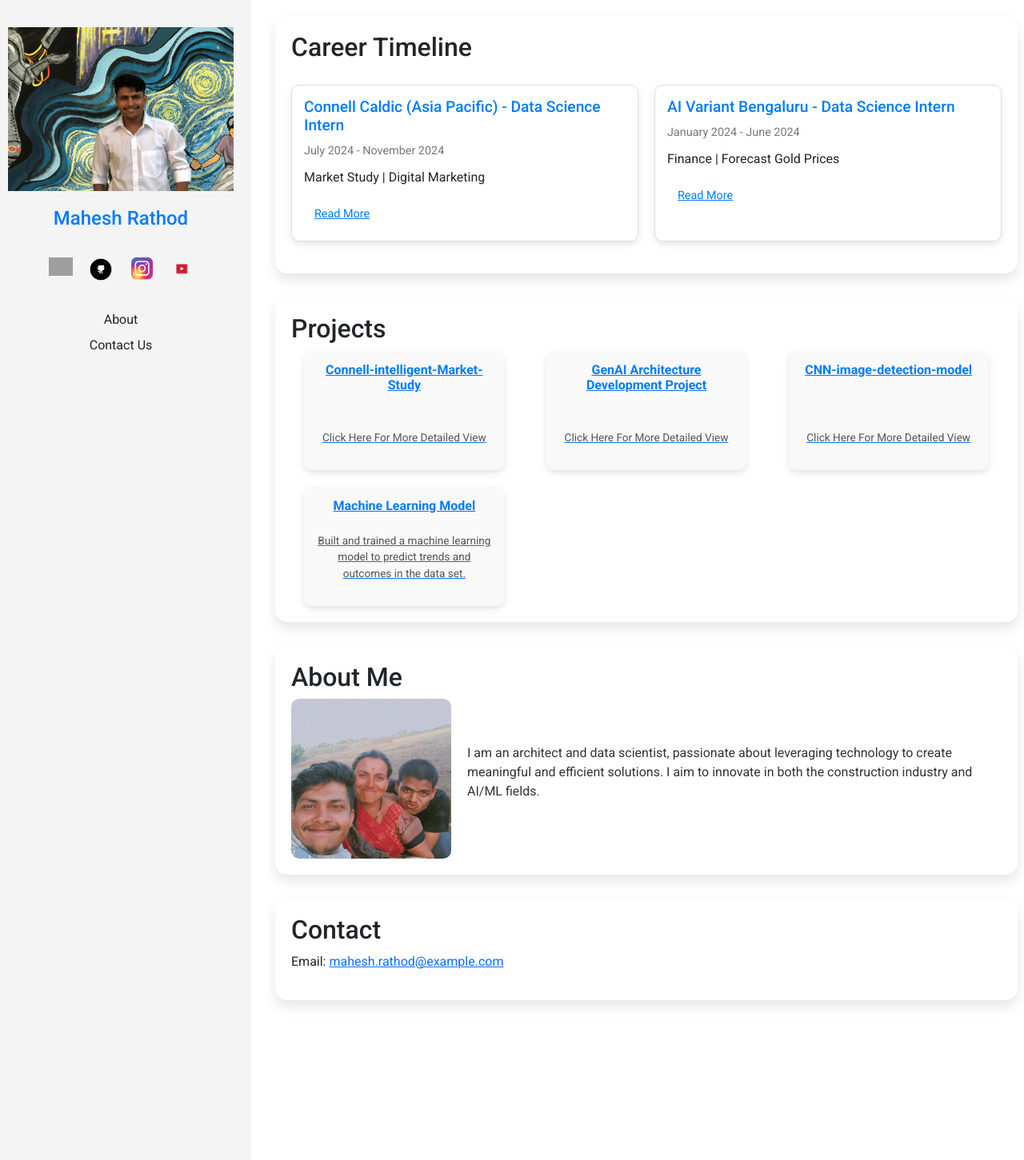
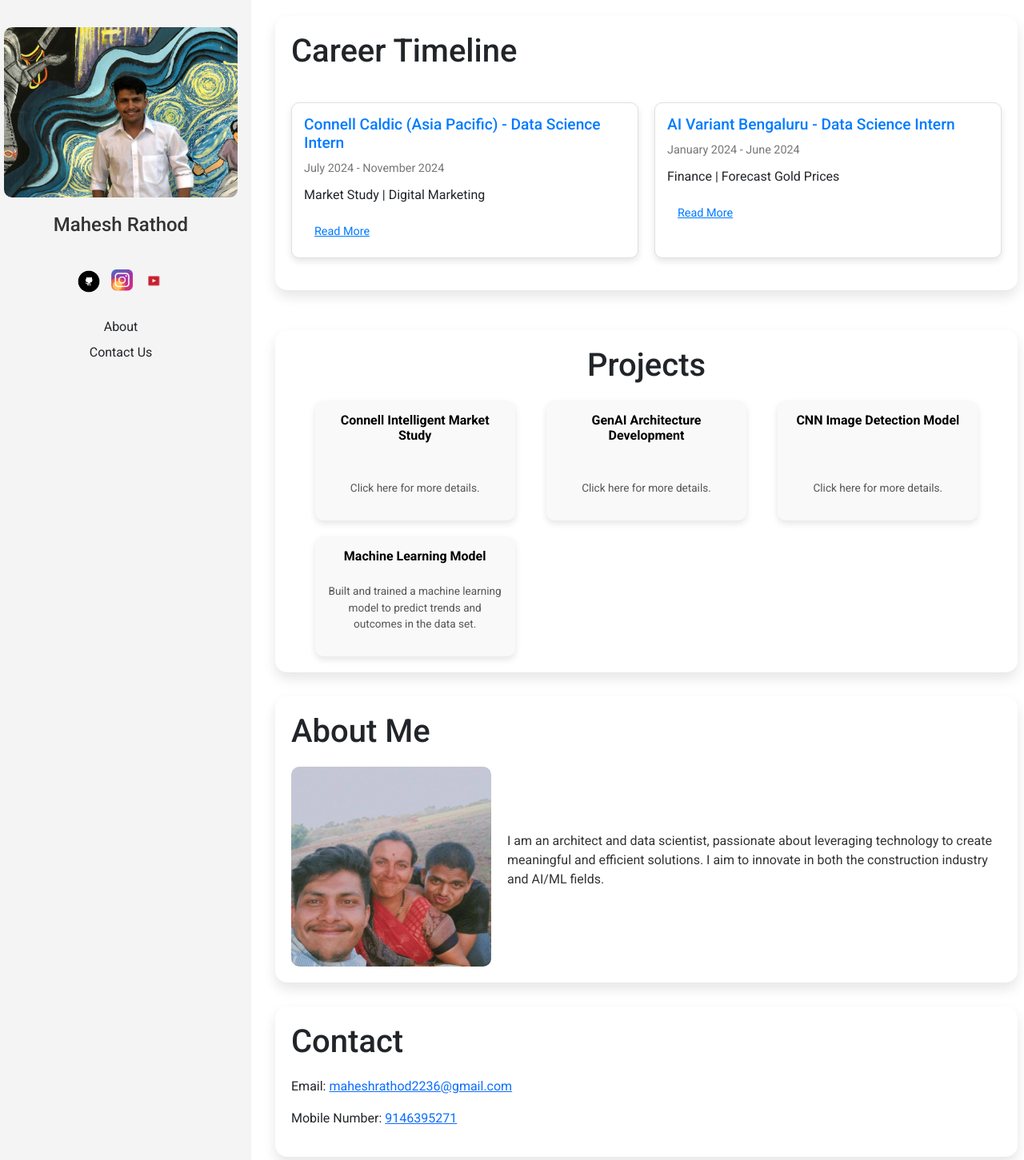
Before and after one commit to R-Mahesh45/web-site-portfolio, a Flask app: page / in a window 1280 px wide. Shown: the top 1451 px of the page at 80% size. Run offline with Flask 3, Linux system fonts and the light colour scheme; grey boxes are pictures that could not be loaded.

Commit message:
done changes
done chamges

```diff
--- a/templates/home.html
+++ b/templates/home.html
@@ -35,23 +35,29 @@
     }
 
     .profile-photo {
-      width: calc(100% - 20px);
+      width: calc(100% - 10px);
       height: auto;
       object-fit: cover;
       margin: 10px auto;
-      border-radius: 0;
+      border-radius: 10px; /* This makes the photo have rounded corners */
     }
 
     .name {
       font-size: 1.5em;
       font-weight: 500;
       margin-top: 10px;
-      color: #007bff;
+      color: #333;
+    }
+
+    .social-links {
+      display: flex;
+      justify-content: center;
+      margin-top: 10px;
     }
 
     .social-links img {
       width: 30px;
-      margin: 10px;
+      margin: 5px; /* Reduced margin for tighter spacing */
     }
 
     .right-content {
@@ -76,6 +82,66 @@
       transform: translateY(-10px);
       box-shadow: 0px 12px 24px rgba(0, 0, 0, 0.2);
     }
+    /* Styling for the Projects Section */
+    #projects {
+      text-align: center;
+      margin-top: 50px;
+    }
+
+    h2 {
+      font-family: 'Roboto', sans-serif;
+      font-size: 2.5rem;
+      margin-bottom: 20px;
+    }
+
+    .projects-grid {
+      display: grid;
+      grid-template-columns: repeat(auto-fit, minmax(250px, 1fr));
+      gap: 20px;
+      max-width: 1200px;
+      margin: 0 auto;
+      padding: 0 20px;
+    }
+
+    .project-card {
+      display: block;
+      background: #222;
+      color: #fff;
+      border-radius: 12px;
+      padding: 20px;
+      text-decoration: none;
+      box-shadow: 0 4px 8px rgba(0, 0, 0, 0.2);
+      transition: transform 0.3s ease, box-shadow 0.3s ease;
+      text-align: center;
+    }
+
+    .project-card h5 {
+      font-size: 1.5rem;
+      font-weight: bold;
+      margin-bottom: 10px;
+    }
+
+    .project-card p {
+      font-size: 1rem;
+      color: #ddd;
+    }
+
+    .project-card:hover {
+      transform: translateY(-5px);
+      box-shadow: 0 8px 16px rgba(0, 0, 0, 0.3);
+    }
+
+    .project-card:focus, .project-card:hover {
+      outline: none;
+    }
+
+    @media (max-width: 768px) {
+      .projects-grid {
+        grid-template-columns: 1fr;
+        padding: 0;
+      }
+    }
+
 
     .projects-grid {
       display: grid;
@@ -105,7 +171,7 @@
     .project-card h5 {
       font-size: 1em;
       font-weight: bold;
-      color: #007bff;
+      color: black;
       margin-bottom: 8px;
       text-align: center;
     }
@@ -218,8 +284,8 @@
     }
 
     .about-me img {
-      width: 200px;
-      height: 200px;
+      width: 250px;
+      height: 250px;
       object-fit: cover;
       border-radius: 10px;
     }
@@ -285,9 +351,6 @@
         <img src="static/profile.jpg" alt="Your Photo" class="profile-photo">
         <h2 class="name">Mahesh Rathod</h2>
         <div class="social-links d-flex justify-content-center mt-3">
-          <a href="https://www.linkedin.com/in/mahesh-rathod-83a9a1278?utm_source=share&utm_campaign=share_via&utm_content=profile&utm_medium=android_app" target="_blank">
-            <img src="https://upload.wikimedia.org/wikipedia/commons/7/7a/LinkedIn_logo_2013.svg" alt="LinkedIn" width="30">
-          </a>
           <a href="https://github.com/R-Mahesh45" target="_blank">
             <img src="static/github.png" alt="GitHub">
           </a>
@@ -318,7 +381,16 @@
                 Read More
               </button>
               <div class="collapse" id="details1">
-                <p>🚀 Data Science & Web Scraping Projects 🚀</p>
+                <p>🚀 Data Science & Web Scraping Projects 🚀
+                🔍 Text Mining Project: Mastered the art of data extraction from dynamic PDFs using dpydf2, tabula-py, and pandas. Applied advanced text mining techniques to clean and analyze data, uncovering actionable insights and identifying key patterns. 📊🔎
+
+                🌐 Web Scraping for Digital Marketing: Spearheaded a successful project to scrape flavor and ingredient data from Indiamart using Selenium and BeautifulSoup. 📈 Expanded the dataset from 60 to over 2,000 rows, boosting product and seller insights by leaps and bounds. 📦✨
+
+                📊 Industry Reporting: Collaborated with global teams in Thailand 🇹🇭 and Brazil 🇧🇷 to create comprehensive Power BI reports for ingredient analysis. Leveraged DAX, Power Query, and bridge tables to drive data insights. 📈💼
+
+                📊 Portfolio Analysis: Partnered with a business analyst from Brazil to craft interactive Power BI dashboards, using advanced DAX functions, slicers, and filters for a dynamic, user-friendly experience. 📊🎯
+
+                🌍 Global Collaboration: Gained invaluable insights and best practices through teamwork with international colleagues like Danies (Thailand) and Raphael (Brazil), all under the mentorship of senior team leaders. 🤝🌟</p>
               </div>
             </div>
 
@@ -330,7 +402,18 @@
                 Read More
               </button>
               <div class="collapse" id="details2">
-                <p>💰 Gold Price Prediction Model 💰</p>
+                <p>💰 Gold Price Prediction Model 💰
+                📊 Data Cleaning & Exploration: Conducted thorough data cleaning, manipulation, and exploratory data analysis (EDA) on time-series data, ensuring high-quality input for predictive modeling. 🔍📅
+
+                🔧 Model Development & Deployment: Built and deployed a prediction model using Streamlit, turning insights into real-time predictions. 🚀📈
+
+                📉 Time Series Analysis: Performed detailed time series analysis on gold price data from 2016 to 2021, identifying key patterns and trends across various time intervals. ⏳📉
+
+                🔮 Forecasting Future Prices: Developed a time series forecasting model to predict day-wise gold prices, enhancing decision-making for financial strategies. 💡💰
+
+                📈 Performance Optimization: After optimizing the model, its accuracy soared from 76% to 97%, showcasing my expertise in financial data analysis and predictive modeling. 🔝✅
+
+                Jan 2024 – Mar 2024</p>
               </div>
             </div>
           </div>
@@ -338,20 +421,21 @@
 
 
         <!-- Projects Section -->
+        <!-- Projects Section -->
         <section id="projects" class="card-section">
           <h2>Projects</h2>
           <div class="projects-grid">
             <a href="project1.html" class="project-card">
-              <h5>Connell-intelligent-Market-Study</h5>
-              <p>Click Here For More Detailed View</p>
+              <h5>Connell Intelligent Market Study</h5>
+              <p>Click here for more details.</p>
             </a>
             <a href="project2.html" class="project-card">
-              <h5>GenAI Architecture Development Project</h5>
-              <p>Click Here For More Detailed View</p>
+              <h5>GenAI Architecture Development</h5>
+              <p>Click here for more details.</p>
             </a>
             <a href="project3.html" class="project-card">
-              <h5>CNN-image-detection-model</h5>
-              <p>Click Here For More Detailed View</p>
+              <h5>CNN Image Detection Model</h5>
+              <p>Click here for more details.</p>
             </a>
             <a href="project4.html" class="project-card">
               <h5>Machine Learning Model</h5>
@@ -359,6 +443,7 @@
             </a>
           </div>
         </section>
+
 
 
 
@@ -376,7 +461,8 @@
         <!-- Contact Us Section -->
         <section id="contact" class="card-section">
           <h2>Contact</h2>
-          <p>Email: <a href="mailto:mahesh.rathod@example.com">mahesh.rathod@example.com</a></p>
+          <p>Email: <a href="maheshrathod2236@gmail.com">maheshrathod2236@gmail.com</a></p>
+          <p>Mobile Number: <a href="9146395271">9146395271</a></p>
         </section>
       </div>
     </div>
```
Also changed, not shown: static/linkdin-1.png (added).
